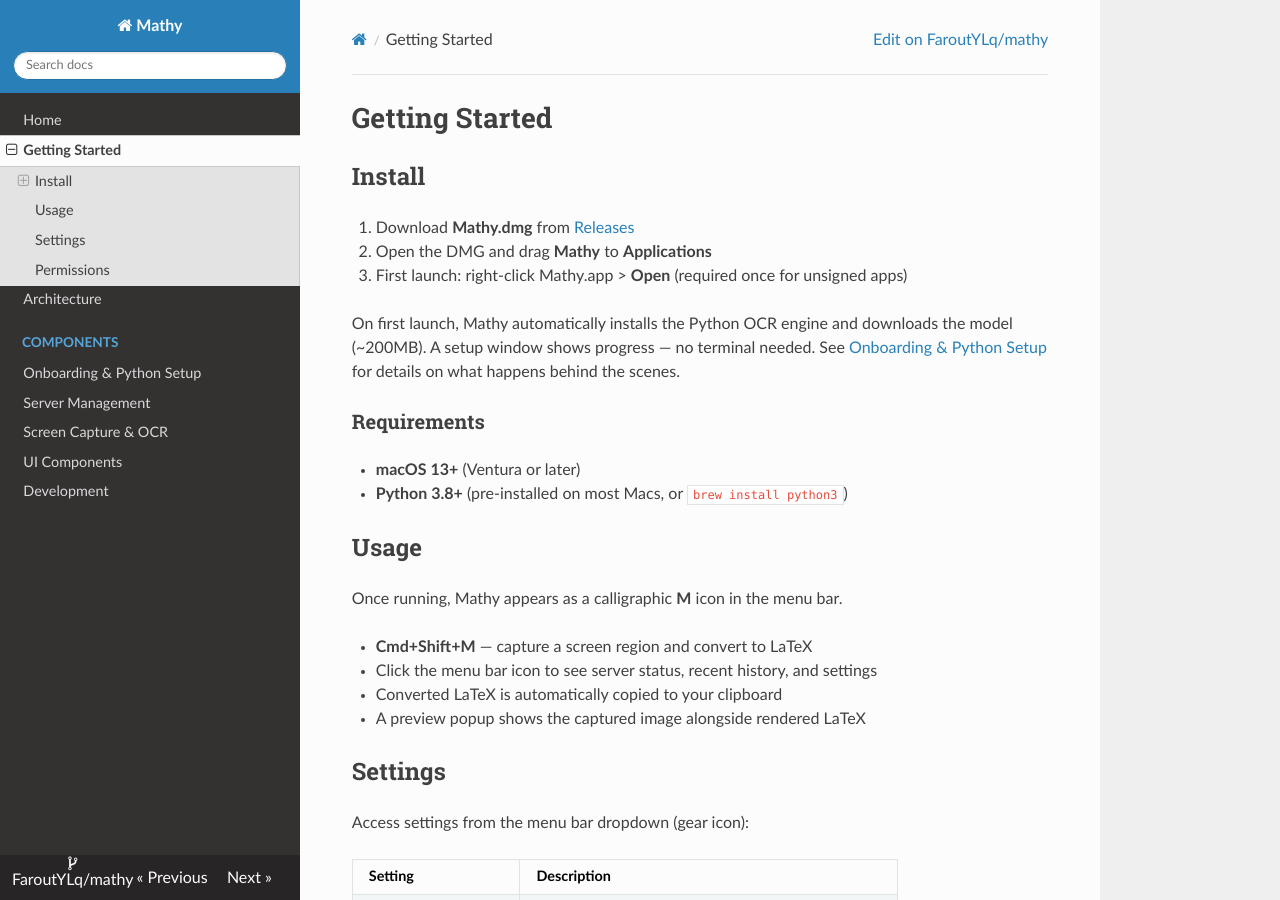
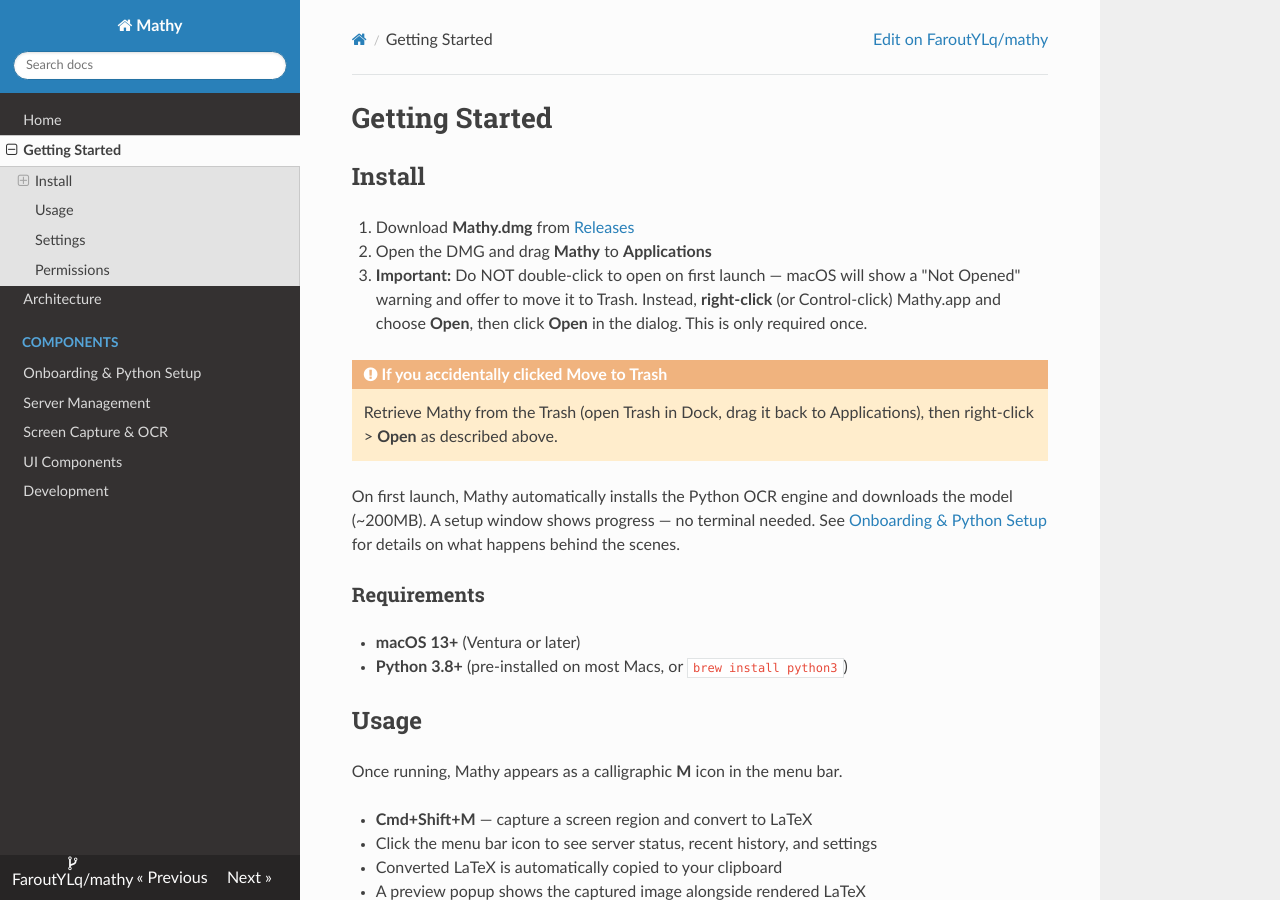
Before and after one commit to FaroutYLq/mathy, an MkDocs documentation site: the page built from docs/getting-started.md, in a window 1280 px wide and 900 px high. Built offline with MkDocs 1.6.1, drawn with Linux system fonts in a browser that asks for light colours; nearby versions of some CDN libraries.

Commit message:
Add Gatekeeper warning to install docs
Warn users not to double-click on first launch (triggers "Not Opened"
dialog that offers Move to Trash). Document the right-click > Open
workaround and how to recover if the app was accidentally trashed.

Co-Authored-By: Claude Opus 4.6 <noreply@anthropic.com>

```diff
--- a/docs/getting-started.md
+++ b/docs/getting-started.md
@@ -4,7 +4,10 @@
 
 1. Download **Mathy.dmg** from [Releases](https://github.com/FaroutYLq/mathy/releases)
 2. Open the DMG and drag **Mathy** to **Applications**
-3. First launch: right-click Mathy.app > **Open** (required once for unsigned apps)
+3. **Important:** Do NOT double-click to open on first launch — macOS will show a "Not Opened" warning and offer to move it to Trash. Instead, **right-click** (or Control-click) Mathy.app and choose **Open**, then click **Open** in the dialog. This is only required once.
+
+!!! warning "If you accidentally clicked Move to Trash"
+    Retrieve Mathy from the Trash (open Trash in Dock, drag it back to Applications), then right-click > **Open** as described above.
 
 On first launch, Mathy automatically installs the Python OCR engine and downloads the model (~200MB). A setup window shows progress — no terminal needed. See [Onboarding & Python Setup](onboarding.md) for details on what happens behind the scenes.
 
```
Also changed, not shown: README.md (+1 -1 lines).
